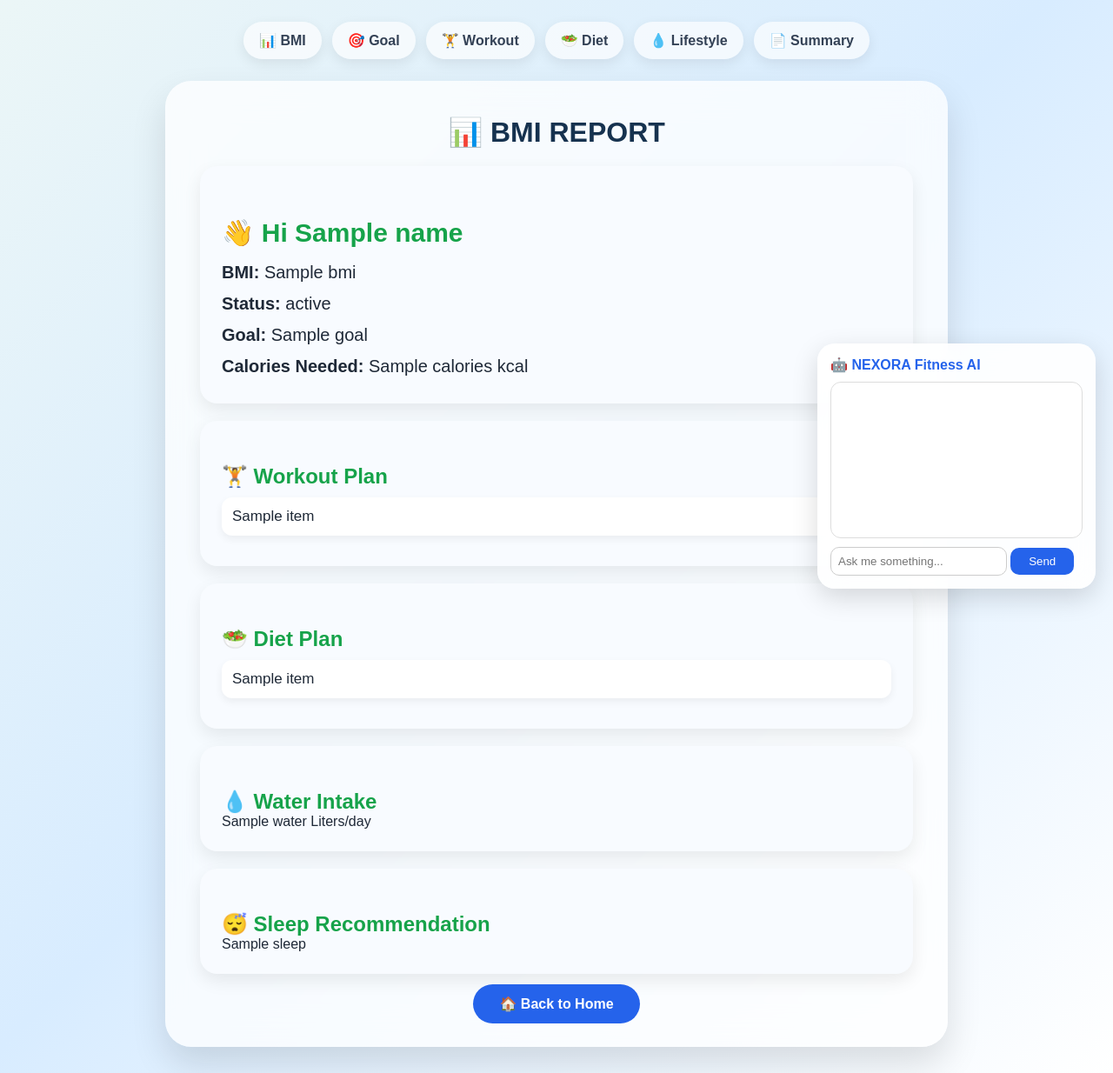
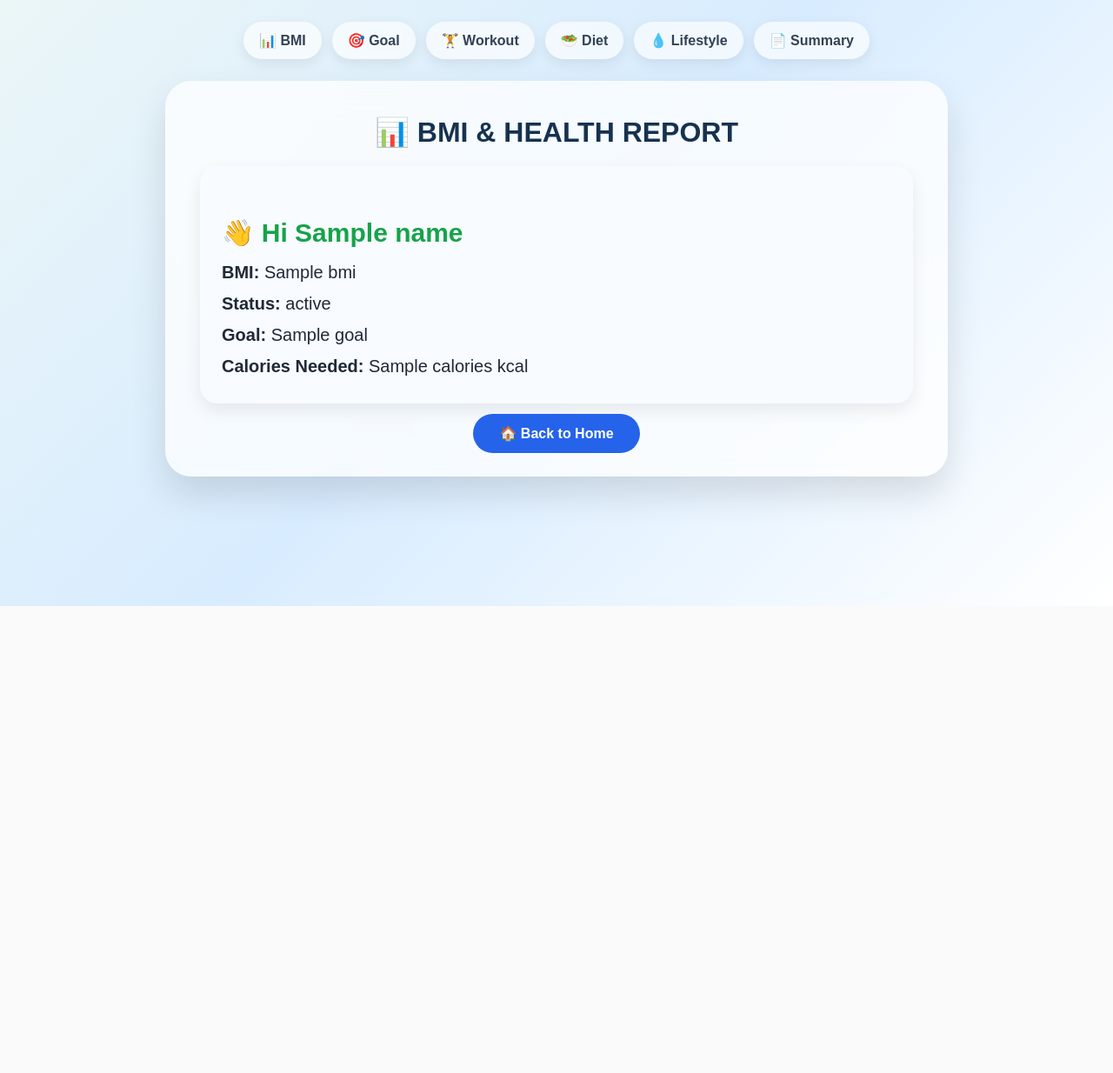
Before and after one commit to santhoshsrinika7/Fitness-AI, a Flask app: template templates/result1.html in a window 1280 px wide. Shown: the part 103-1337 px from the top of the page at 87% size. After the commit the page ends 800 px from the top, so only its background shows below. Run offline with Flask 3, Linux system fonts and the light colour scheme; the template is opened without the code that fills it: most values are stand-ins (such as "Sample title", 1, 10 or a date in 2020).

Commit message:
Update result1.html

```diff
--- a/templates/result1.html
+++ b/templates/result1.html
@@ -3,7 +3,7 @@
 
 <head>
 
-<title>NEXORA - BMI Report</title>
+<title>NEXORA - BMI & Health Report</title>
 
 <meta name="viewport" content="width=device-width, initial-scale=1.0">
 
@@ -159,7 +159,7 @@ h2{
 
 
 
-/* REPORT CARDS */
+/* REPORT CARD */
 
 
 .card{
@@ -182,36 +182,6 @@ h2{
     font-size:20px;
 
     line-height:1.8;
-
-}
-
-
-
-/* LIST */
-
-
-ul{
-
-    list-style:none;
-
-    padding:0;
-
-}
-
-
-li{
-
-    background:white;
-
-    padding:12px;
-
-    margin:10px 0;
-
-    border-radius:12px;
-
-    box-shadow:0 4px 10px rgba(0,0,0,.06);
-
-    font-size:17px;
 
 }
 
@@ -256,90 +226,7 @@ li{
 
 
 
-/* CHATBOT */
-
-
-#chatbot{
-
-    position:fixed;
-
-    bottom:20px;
-
-    right:20px;
-
-    width:320px;
-
-    background:rgba(255,255,255,.9);
-
-    backdrop-filter:blur(15px);
-
-    border-radius:20px;
-
-    box-shadow:0 10px 30px rgba(0,0,0,.15);
-
-    padding:15px;
-
-}
-
-
-#chatbot h4{
-
-    color:#2563eb;
-
-    margin-bottom:10px;
-
-}
-
-
-#chat-window{
-
-    height:180px;
-
-    overflow-y:auto;
-
-    background:white;
-
-    padding:10px;
-
-    border-radius:12px;
-
-    border:1px solid #ddd;
-
-    font-size:14px;
-
-}
-
-
-#chat-input{
-
-    width:70%;
-
-    padding:8px;
-
-    margin-top:10px;
-
-    border-radius:10px;
-
-    border:1px solid #ccc;
-
-}
-
-
-.chat-btn{
-
-    width:25%;
-
-    padding:8px;
-
-    background:#2563eb;
-
-    color:white;
-
-    border:none;
-
-    border-radius:10px;
-
-}
+/* MOBILE */
 
 
 @media(max-width:700px){
@@ -349,15 +236,6 @@ li{
     width:100%;
 
     padding:25px;
-
-}
-
-
-#chatbot{
-
-    width:90%;
-
-    right:5%;
 
 }
 
@@ -382,19 +260,25 @@ li{
 
 <div class="header">
 
+
 <div class="logo">
 NEXORA
 </div>
+
 
 <div class="subtitle">
 Your AI Fitness Report
 </div>
 
+
 </div>
 
 
 
+
+
 <div class="dashboard-nav">
+
 
 <a href="/result1">📊 BMI</a>
 
@@ -413,15 +297,22 @@ Your AI Fitness Report
 
 
 
+
+
+
 <div class="container">
 
 
-<h1>📊 BMI REPORT</h1>
+<h1>📊 BMI & HEALTH REPORT</h1>
+
+
 
 
 <div class="card info">
 
+
 <h2>👋 Hi {{name}}</h2>
+
 
 <p>
 <b>BMI:</b> {{bmi}}
@@ -443,27 +334,6 @@ Your AI Fitness Report
 </p>
 
 
-</div>
-
-
-
-
-<div class="card">
-
-
-<h2>🏋️ Workout Plan</h2>
-
-
-<ul>
-
-{% for item in workout %}
-
-<li>{{item}}</li>
-
-{% endfor %}
-
-</ul>
-
 
 </div>
 
@@ -471,58 +341,13 @@ Your AI Fitness Report
 
 
 
-<div class="card">
+<div class="home-btn">
 
-
-<h2>🥗 Diet Plan</h2>
-
-
-<ul>
-
-{% for item in diet %}
-
-<li>{{item}}</li>
-
-{% endfor %}
-
-</ul>
-
-
-</div>
-
-
-
-
-<div class="card">
-
-
-<h2>💧 Water Intake</h2>
-
-<p>{{water}} Liters/day</p>
-
-
-</div>
-
-
-
-
-<div class="card">
-
-
-<h2>😴 Sleep Recommendation</h2>
-
-<p>{{sleep}}</p>
-
-
-</div>
-
-
-
-<div class="home-btn">
 
 <a href="/">
 🏠 Back to Home
 </a>
+
 
 </div>
 
@@ -534,101 +359,6 @@ Your AI Fitness Report
 
 
 
-<!-- CHATBOT -->
-
-<div id="chatbot">
-
-<h4>🤖 NEXORA Fitness AI</h4>
-
-
-<div id="chat-window"></div>
-
-
-<input
-id="chat-input"
-type="text"
-placeholder="Ask me something..."
->
-
-
-<button class="chat-btn" onclick="sendMessage()">
-Send
-</button>
-
-
-</div>
-
-
-
-
-
-<script>
-
-function sendMessage(){
-
-
-const userMessage=document.getElementById("chat-input").value;
-
-
-if(userMessage.trim()==""){
-return;
-}
-
-
-const chatWindow=document.getElementById("chat-window");
-
-
-chatWindow.innerHTML +=
-
-`<p><b>😊 You:</b> ${userMessage}</p>`;
-
-
-fetch("/chat",{
-
-method:"POST",
-
-headers:{
-
-"Content-Type":"application/json"
-
-},
-
-body:JSON.stringify({
-
-message:userMessage
-
-})
-
-})
-
-
-.then(response=>response.json())
-
-
-.then(data=>{
-
-
-chatWindow.innerHTML +=
-
-`<p><b>🤖 Nexora:</b> ${data.reply}</p>`;
-
-
-chatWindow.scrollTop=chatWindow.scrollHeight;
-
-
-document.getElementById("chat-input").value="";
-
-
-});
-
-
-}
-
-
-</script>
-
-
-
 </body>
 
 </html>
```
